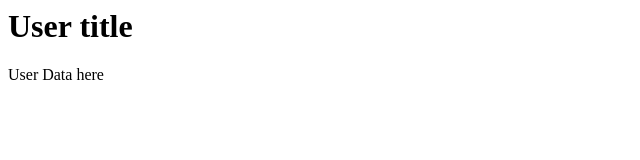
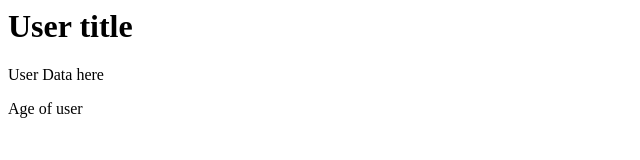
Before and after one commit to evaldoavelar/gpg, a plain HTML site: page user.html in a window 1280 px wide. Shown: the full height of the page, 0-640 px from the left. Drawn offline with Linux system fonts and the light colour scheme.

Commit message:
include user age (#4)

```diff
--- a/user.html
+++ b/user.html
@@ -3,6 +3,7 @@
       <div>
          <h1>User title</h1>
          <p>User Data here</p>
+         <p>Age of user</p>
       </div>
    </body>
 </html>
```
